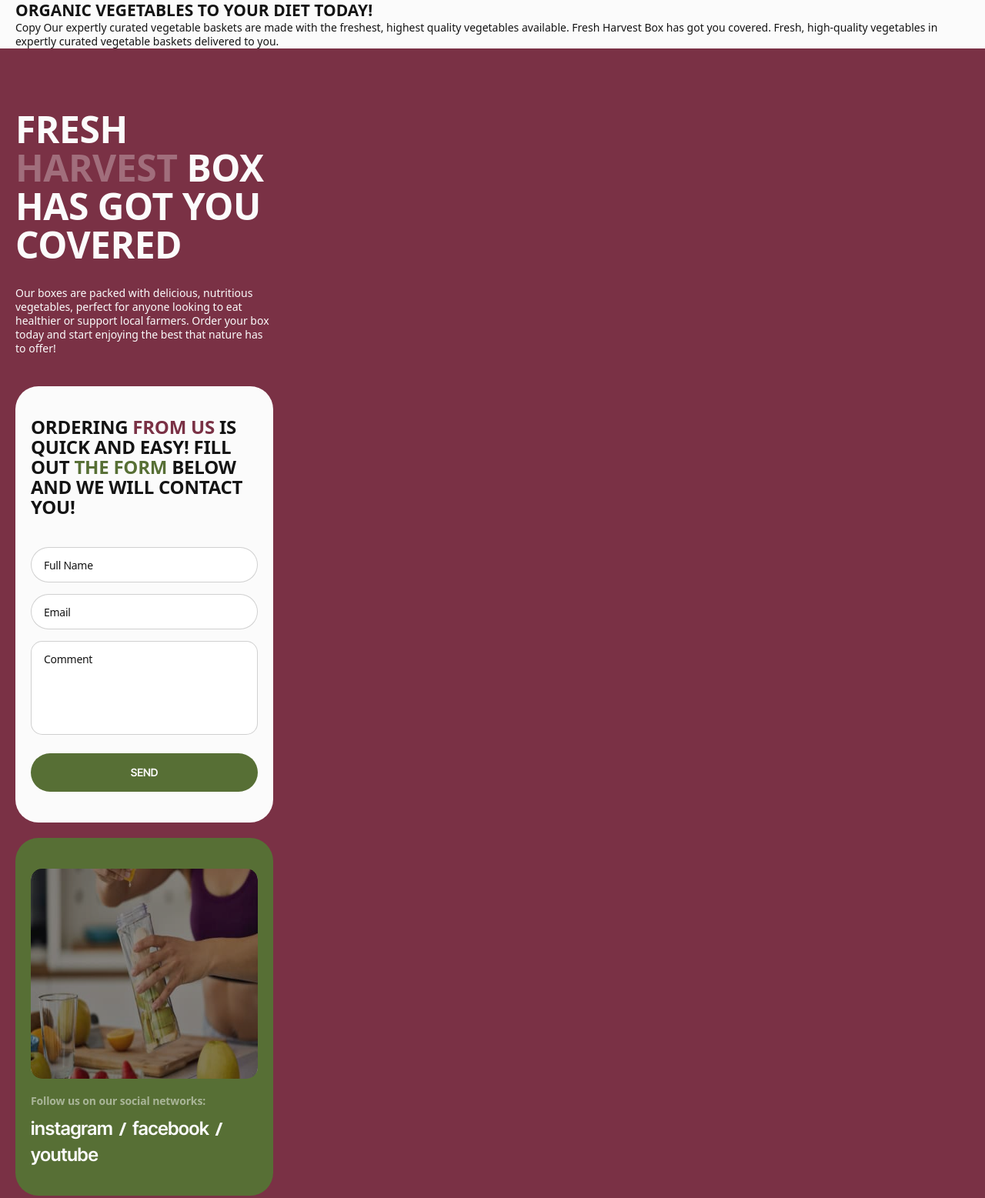
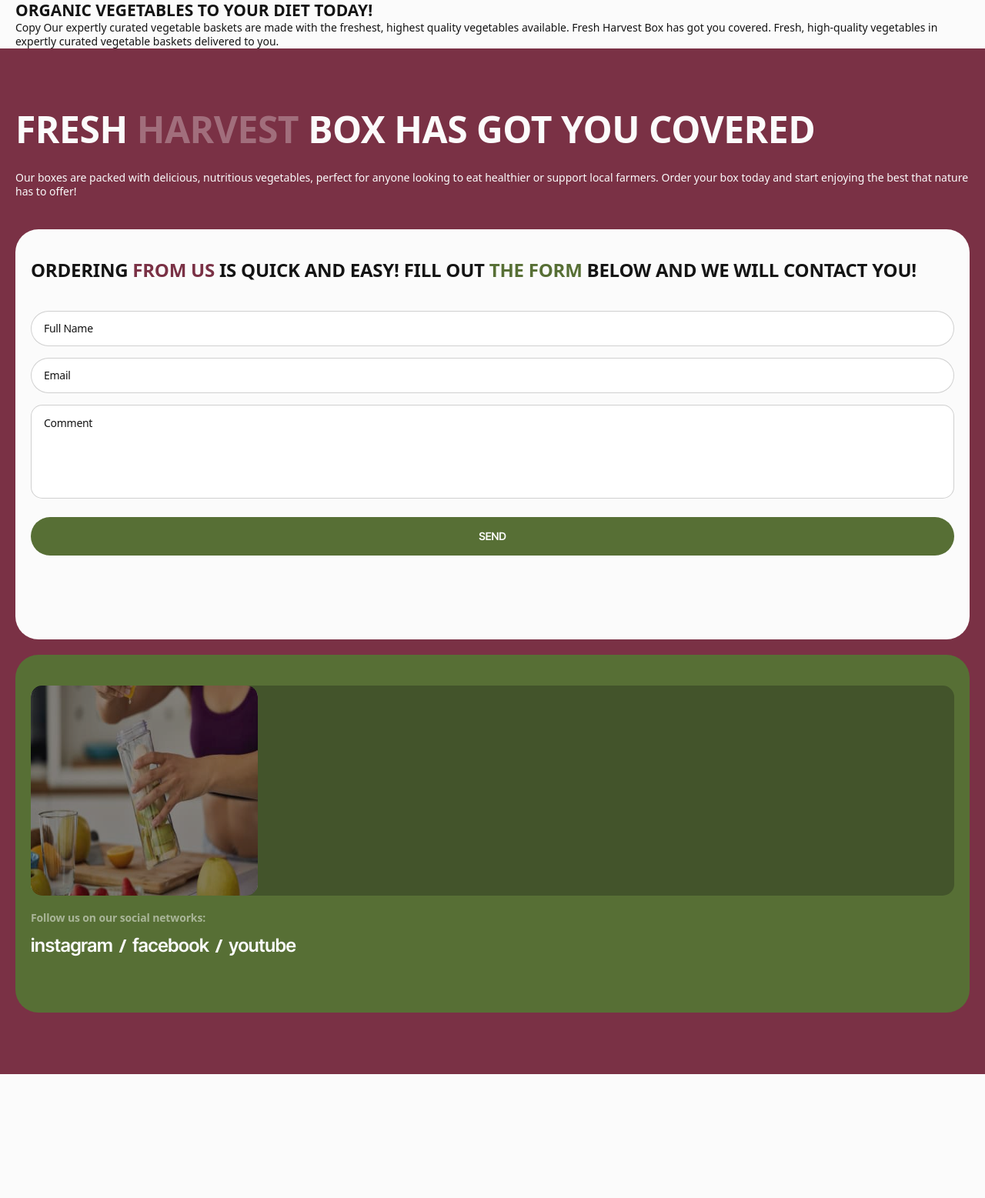
Before and after one commit to iahub4metra/group-6, a website built with Vite: page src/index.html in a window 1280 px wide. Shown: the top 1557 px of the page at 77% size. After the commit the page ends 1396 px from the top, so only its background shows below. Built offline with nearby package versions, Linux system fonts and the light colour scheme.

Commit message:
перероблена версія

```diff
--- a/src/css/your-order.css
+++ b/src/css/your-order.css
@@ -5,11 +5,12 @@
 }
 
 .order-title {
-    width: 335px;
+    /* width: 335px; */
+    width: 100%;
     color: #fbfbfb;
     font-weight: 600;
     font-size: 48px;
-    line-height: 104%;
+    line-height: 1.04;
     letter-spacing: -0.01em;
     text-transform: uppercase;
     margin-bottom: 29px;
@@ -20,7 +21,8 @@
 }
 
 .order-title-text {
-    width: 335px;
+    /* width: 335px; */
+    width: 100%;
     color: #fbfbfb;
     font-weight: 500;
     font-size: 14px;
@@ -32,7 +34,8 @@
     background-color: #FBFBFB;
     border-radius: 30px;
     padding: 40px 20px;
-    width: 335px;
+    /* width: 335px; */
+    width: 100%;
     min-height: 533px;
 }
 
@@ -92,8 +95,9 @@
     text-transform: uppercase;
     color: #FBFBFB;
     border-radius: 30px;
-    padding: 16px 129px;
-    width: 295px;
+    /* padding: 16px 129px; */
+    /* width: 295px; */
+    width: 100%;
     height: 50px;
     background-color: #576F35;
     border: none;
@@ -103,7 +107,8 @@
     margin-top: 20px;
     border-radius: 30px;
     padding: 40px 20px;
-    width: 335px;
+    /* width: 335px; */
+    width: 100%;
     height: 465px;
     background-color: #576F35;
 }
```
